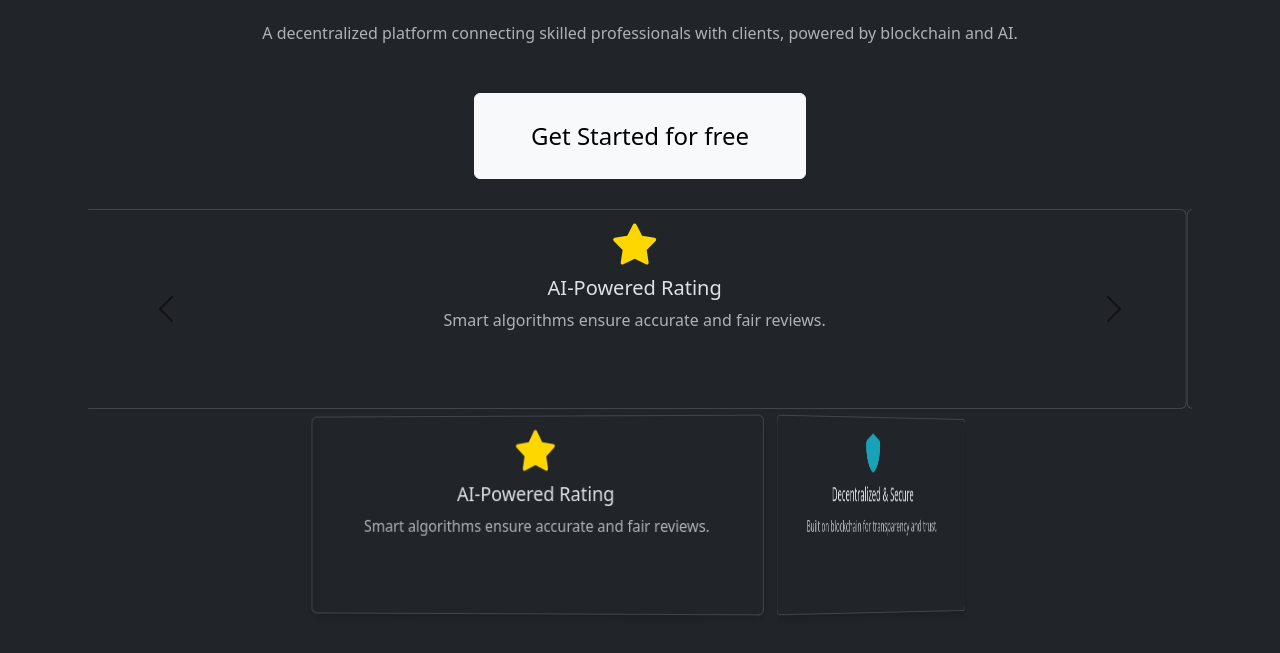
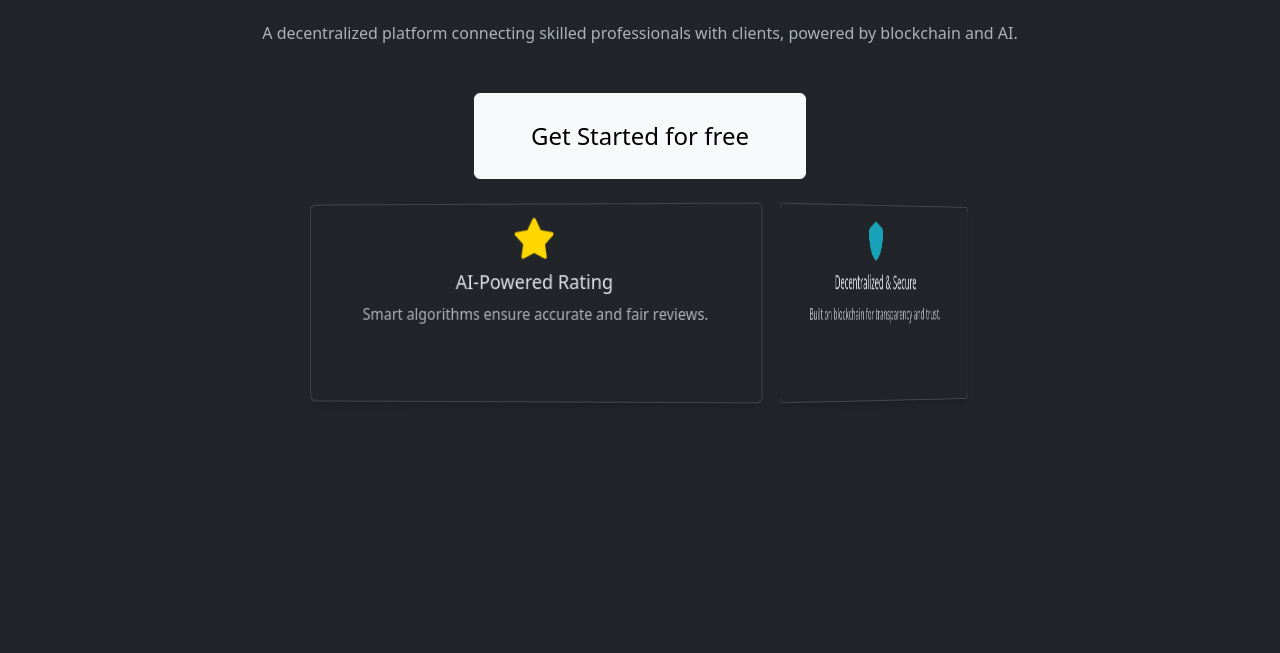
Before and after one commit to Choreio/promo, a plain HTML site: page index.html in a window 1280 px wide. Shown: the part 251-904 px from the top of the page. After the commit the page ends 800 px from the top, so only its background shows below. Drawn offline with Linux system fonts and the light colour scheme.

Commit message:
remove 2d carousel, another 3d carousel adjustments

```diff
--- a/index.html
+++ b/index.html
@@ -86,7 +86,7 @@
         </div>
 
 
-    <div id="cardCarousel" class="carousel slide" data-bs-ride="carousel" data-bs-interval="5000" data-bs-pause="hover" style="padding: 6px;">
+    <div id="cardCarousel" class="carousel slide" data-bs-ride="carousel" data-bs-interval="5000" data-bs-pause="hover" style="padding: 6px; display: none !important;">
         <div class="carousel-inner">
           <div class="carousel-item active">
             <!-- onmousemove="rotateCard(event, this)" onmouseleave="resetCard(this)" -->
@@ -128,6 +128,7 @@
           <span class="visually-hidden">Next</span>
         </button>
 </div>
+
 <div class="carousel-container">
     <div id="carousel3d">
       <!-- You can have as many cards as you'd like.
--- a/static/css/index.css
+++ b/static/css/index.css
@@ -106,7 +106,7 @@
 
       /* Container to hold the perspective */
     .carousel-container{
-        width: min(100%,500px);       /* Adjust as desired */
+        width: 100%;
         height: 200px;      /* Adjust as desired */
         margin: auto;  /* Center in page */
         perspective: 10000px;
@@ -116,8 +116,9 @@
 
       /* The rotating carousel element */
       #carousel3d {
-        width: 100%;
+        width: var(--carousel-width);
         height: 100%;
+        margin: auto;
         position: relative;
         transform-style: preserve-3d;
         /* No built-in animation here because
@@ -144,18 +145,18 @@
 
       /* Example of positioning 3 cards in a 3D circle */
       .card1 {
-        transform: rotateY(0deg) translateZ(260px);
+        transform: rotateY(0deg) translateZ(calc(var(--carousel-width) / 1.9));
         background: lightcoral; /* Placeholder color */
       }
       .card2 {
-        transform: rotateY(90deg) translateZ(260px);
+        transform: rotateY(90deg) translateZ(calc(var(--carousel-width) / 1.9));
         background: lightgreen; /* Placeholder color */
       }
       .card3 {
-        transform: rotateY(180deg) translateZ(260px);
+        transform: rotateY(180deg) translateZ(calc(var(--carousel-width) / 1.9));
         background: lightblue;  /* Placeholder color */
       }
       .card4 {
-        transform: rotateY(270deg) translateZ(260px);
+        transform: rotateY(270deg) translateZ(calc(var(--carousel-width) / 1.9));
         background: lightpink;  /* Placeholder color */
       }
--- a/static/js/index.js
+++ b/static/js/index.js
@@ -221,3 +221,15 @@ document.addEventListener('touchend', () => {
   isDragging = false;
   startAutoRotate();
 });
+
+const container = document.querySelector('.carousel-container');
+function setCarouselWidth() {
+  const rect = container.getBoundingClientRect();
+
+  // Ensure it's capped at 500
+  const pxVal = Math.min(rect.width, 500);
+  console.log(pxVal);
+  container.style.setProperty('--carousel-width', pxVal + 'px');
+}
+window.addEventListener('resize', setCarouselWidth,true);
+setCarouselWidth();
```
Also changed, not shown: 2 other files.
